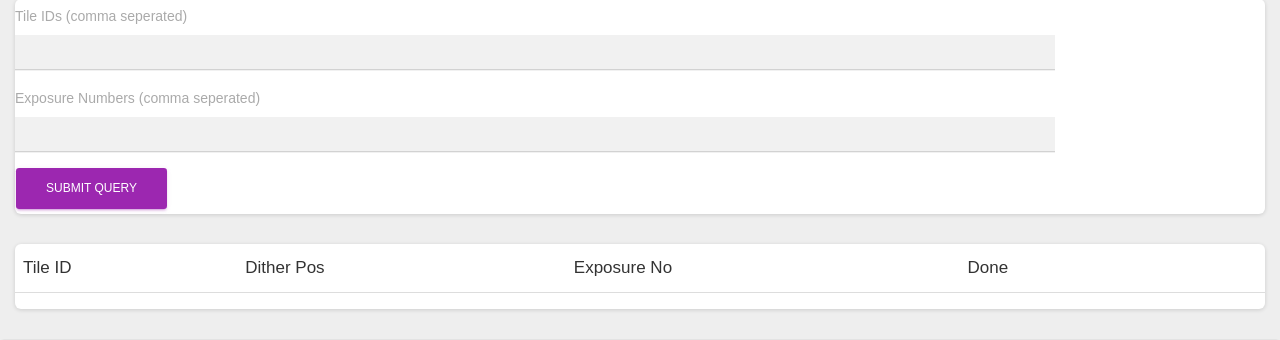
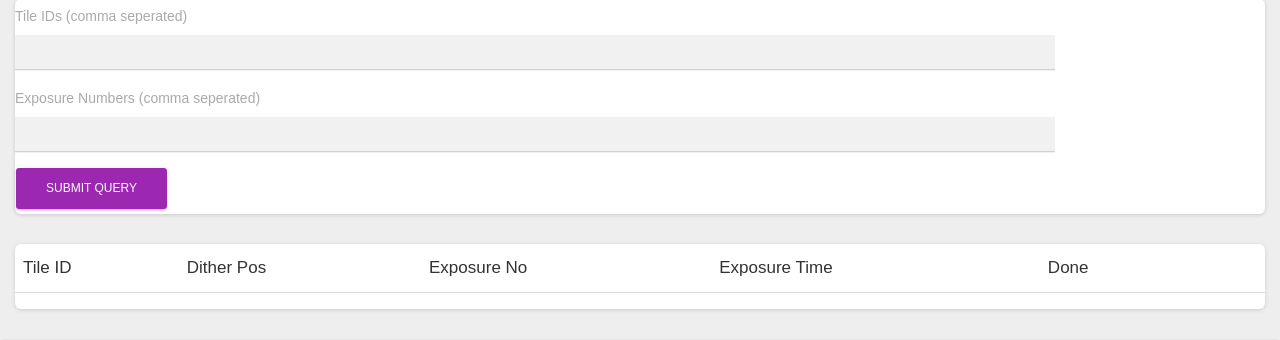
Before and after one commit to sdss/viki, a Python web app: template python/viki/templates/changeStatus.html in a window 1280 px wide. Shown: the part 125-465 px from the top of the page. Run offline with Jinja, Linux system fonts and the light colour scheme; the template is opened without the code that fills it, so the values that code supplies are empty; some libraries are stand-ins or nearby versions.

Commit message:
add exp time to change status

```diff
--- a/python/viki/dbConvenience.py
+++ b/python/viki/dbConvenience.py
@@ -139,7 +139,8 @@ def tileStatus(tile_ids=[], exp_nos=[]):
 
     ver = Version.get(label=os.getenv("TILE_VER"))
 
-    done = Tile.select(Tile.tile_id, Exposure.exposure_no,
+    done = Tile.select(Tile.tile_id,
+                       Exposure.exposure_no, Exposure.exposure_time,
                        Dither.position, CompletionStatus.done)\
                .join(Dither, JOIN.LEFT_OUTER)\
                .join(CompletionStatus, JOIN.LEFT_OUTER)\
--- a/python/viki/templates/changeStatus.html
+++ b/python/viki/templates/changeStatus.html
@@ -102,6 +102,7 @@
         <th>Tile ID</th>
         <th>Dither Pos</th>
         <th>Exposure No</th>
+        <th>Exposure Time</th>
         <th>Done</th>
         <th></th>
         <th></th>
@@ -113,6 +114,7 @@
           <td><a href="tileDetail.html?tile_id={{dither.tile_id}}">{{dither.tile_id}}</a></td>
           <td>{{dither.position}}</td>
           <td>{{dither.exposure_no}}</td>
+          <td>{{dither.exposure_time}}</td>
           <td id="{{dither.tile_id}}-{{dither.position}}-status" {% if dither.done %}style="color:green"{% endif %}>{{dither.done}}</td>
           <td>
             <button type="button" title="set done" class="btn btn-success"
--- a/python/viki/templates/index.html
+++ b/python/viki/templates/index.html
@@ -5,7 +5,7 @@
 {% block head %}
   <meta name="robots" content="noindex" />
   <meta content="text/html; charset=UTF-8" http-equiv="content-type"/>
-  <title>Metrics</title>
+  <title>VIKI</title>
   <meta http-equiv="refresh" CONTENT="600"/>
 
   <script src='https://cdn.plot.ly/plotly-2.18.2.min.js'></script>
```
